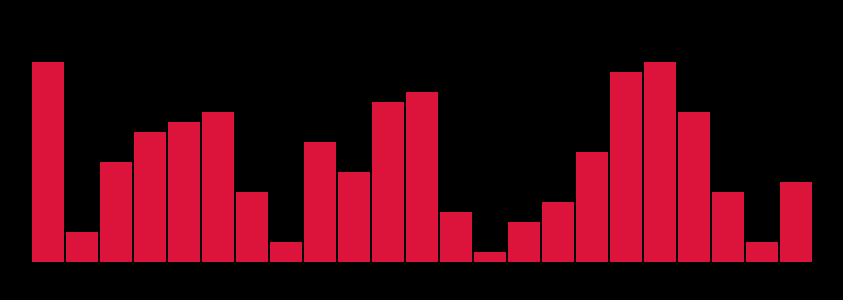
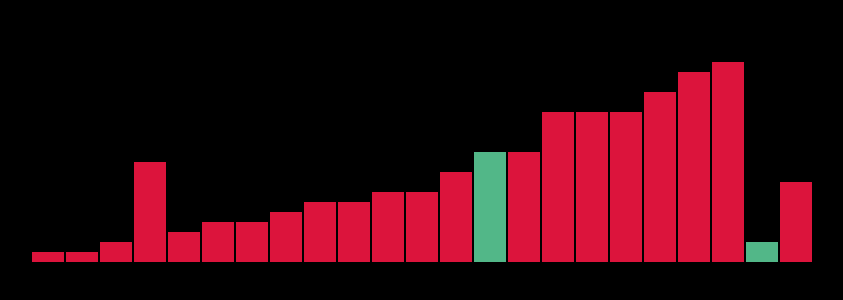
Before and after one commit to oucar/sorting-visualizer, a React (Vite) app: page / in a window 1280 px wide. Shown: the part 238-538 px from the top of the page, without its empty margins (218-1061 px from the left). Built offline with nearby package versions, Linux system fonts and the light colour scheme.

Commit message:
Fixed broken import, implemented insertion sort for demo purposes

```diff
--- a/src/App.jsx
+++ b/src/App.jsx
@@ -1,6 +1,6 @@
 import { useState, useEffect } from 'react';
 import './App.css';
-import Element from './components/Element/Element';
+import Element from './components/element/Element';
 import bubbleSort from './algorithms/bubbleSort';
 import selectionSort from './algorithms/selectionSort';
 import insertionSort from './algorithms/insertionSort';
@@ -16,7 +16,7 @@ const App = () => {
       17, 5, 1, 4, 6, 11, 19, 20, 15, 7, 2, 8]
   )
   useEffect(() => {
-    mergeSort(currentArray, setCurrentArray, setActiveIndex, delay)
+    insertionSort(currentArray, setCurrentArray, setActiveIndex, delay)
   }, [])
 
 
```
